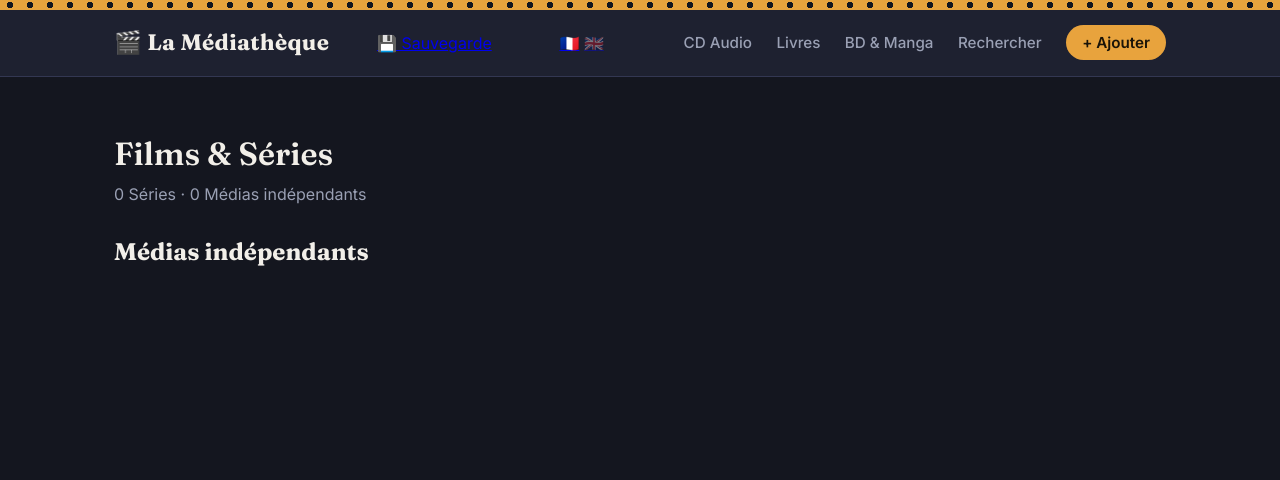
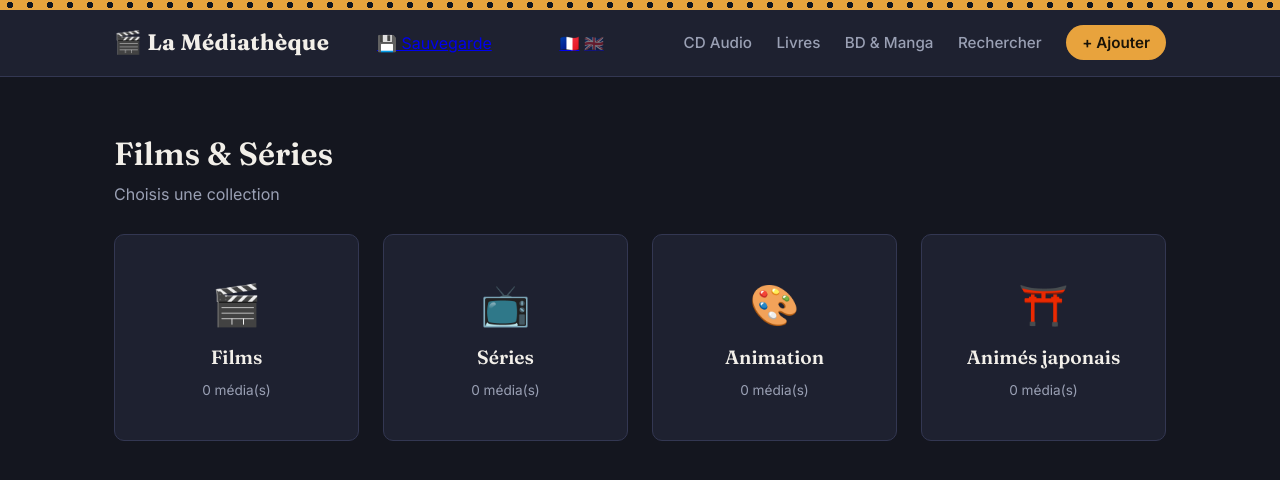
Before and after one commit to DonYsidro/HomeMediatheque, a Flask app: page /films in a window 1280 px wide. Shown: the top 480 px of the page. Run offline with Flask 3, Linux system fonts and the light colour scheme; data that the repository does not hold is empty.

Commit message:
Sous-Categories Film : Films / Serie / Animation / Anime Japonais

```diff
--- a/routes/api_externes.py
+++ b/routes/api_externes.py
@@ -46,9 +46,13 @@ def tmdb_search():
 
     genres = [g["nom"] if "nom" in g else g["name"] for g in detail.get("genres", [])]
 
+    type_suggere = "film" if media_type == "movie" else "serie"
+    if any(g.get("id") == 16 for g in detail.get("genres", [])):
+        type_suggere = "anime" if detail.get("original_language") == "ja" else "animation"
+
     resultat = {
         "titre": detail.get("title") or detail.get("name"),
-        "type": "film" if media_type == "movie" else "serie",
+        "type": type_suggere,
         "annee": (detail.get("release_date") or detail.get("first_air_date") or "")[:4],
         "duree_minutes": detail.get("runtime") or (detail.get("episode_run_time") or [None])[0],
         "nb_episodes": detail.get("number_of_episodes"),
--- a/routes/films.py
+++ b/routes/films.py
@@ -1,4 +1,4 @@
-from flask import Blueprint, render_template, request, redirect, url_for
+from flask import Blueprint, render_template, request, redirect, url_for, abort
 from database import get_db
 from utils import valeur_image
 
@@ -13,10 +13,44 @@ def ajouter_personne(conn, media_id, nom, role):
                  (media_id, personne_id, role))
 
 
+CATEGORIES_VALIDES = ["film", "serie", "animation", "anime"]
+
+
+def types_de_categorie(cat):
+    # les anciens "coffrets" sont rangés avec les films
+    return ("film", "coffret") if cat == "film" else (cat,)
+
+
+def url_categorie(type_media):
+    cat = type_media if type_media in CATEGORIES_VALIDES else "film"
+    return url_for("films.films_categorie", type_choisi=cat)
+
+
 @films_bp.route("/films")
 def films():
     conn = get_db()
-    tous = conn.execute("SELECT * FROM medias ORDER BY serie, titre").fetchall()
+    compteurs = {}
+    for cat in CATEGORIES_VALIDES:
+        types = types_de_categorie(cat)
+        marqueurs = ",".join("?" * len(types))
+        compteurs[cat] = conn.execute(
+            f"SELECT COUNT(*) FROM medias WHERE type IN ({marqueurs})", types
+        ).fetchone()[0]
+    conn.close()
+    return render_template("films.html", compteurs=compteurs)
+
+
+@films_bp.route("/films/categorie/<type_choisi>")
+def films_categorie(type_choisi):
+    if type_choisi not in CATEGORIES_VALIDES:
+        abort(404)
+
+    types = types_de_categorie(type_choisi)
+    marqueurs = ",".join("?" * len(types))
+    conn = get_db()
+    tous = conn.execute(
+        f"SELECT * FROM medias WHERE type IN ({marqueurs}) ORDER BY serie, titre", types
+    ).fetchall()
     conn.close()
 
     series = {}
@@ -40,16 +74,28 @@ def films():
             individuels.append(m)
 
     liste_series = sorted(series.values(), key=lambda s: s["serie"])
-    return render_template("films.html", series=liste_series, medias=individuels)
+    return render_template("films_categorie.html", series=liste_series, medias=individuels, type_choisi=type_choisi)
 
 
 @films_bp.route("/films/serie")
 def films_serie_detail():
     serie = request.args.get("serie", "")
+    cat = request.args.get("cat", "")
     conn = get_db()
-    membres = conn.execute("SELECT * FROM medias WHERE serie = ? ORDER BY annee, titre", (serie,)).fetchall()
+    if cat in CATEGORIES_VALIDES:
+        types = types_de_categorie(cat)
+        marqueurs = ",".join("?" * len(types))
+        membres = conn.execute(
+            f"SELECT * FROM medias WHERE serie = ? AND type IN ({marqueurs}) ORDER BY annee, titre",
+            (serie, *types),
+        ).fetchall()
+    else:
+        cat = "film"
+        membres = conn.execute(
+            "SELECT * FROM medias WHERE serie = ? ORDER BY annee, titre", (serie,)
+        ).fetchall()
     conn.close()
-    return render_template("films_serie_detail.html", membres=membres, serie=serie)
+    return render_template("films_serie_detail.html", membres=membres, serie=serie, type_choisi=cat)
 
 
 @films_bp.route("/ajouter", methods=["GET", "POST"])
@@ -100,7 +146,7 @@ def ajouter():
 
         conn.commit()
         conn.close()
-        return redirect(url_for("index"))
+        return redirect(url_categorie(request.form["type"]))
 
     conn.close()
     return render_template("ajouter.html")
@@ -223,7 +269,7 @@ def modifier(media_id):
 
         conn.commit()
         conn.close()
-        return redirect(url_for("index"))
+        return redirect(url_categorie(request.form["type"]))
 
     media = conn.execute("SELECT * FROM medias WHERE id = ?", (media_id,)).fetchone()
 
@@ -264,10 +310,13 @@ def modifier(media_id):
 @films_bp.route("/supprimer/<int:media_id>", methods=["POST"])
 def supprimer(media_id):
     conn = get_db()
+    media = conn.execute("SELECT type FROM medias WHERE id = ?", (media_id,)).fetchone()
     conn.execute("DELETE FROM medias WHERE id = ?", (media_id,))
     conn.commit()
     conn.close()
-    return redirect(url_for("index"))
+    if media:
+        return redirect(url_categorie(media["type"]))
+    return redirect(url_for("films.films"))
 
 
 @films_bp.route("/voir/<int:media_id>")
--- a/templates/ajouter.html
+++ b/templates/ajouter.html
@@ -11,6 +11,8 @@
         <select name="type" required>
             <option value="film">{{ t('type_film') }}</option>
             <option value="serie">{{ t('type_serie') }}</option>
+            <option value="animation">{{ t('type_animation') }}</option>
+            <option value="anime">{{ t('type_anime') }}</option>
             <option value="coffret">{{ t('type_coffret') }}</option>
         </select>
     </label>
--- a/templates/films.html
+++ b/templates/films.html
@@ -2,54 +2,28 @@
 {% block title %}{{ t('titre_films') }} - Médiathèque{% endblock %}
 {% block content %}
 <h1>{{ t('titre_films') }}</h1>
-<p class="subtitle">{{ series|length }} {{ t('series_titre') }} · {{ medias|length }} {{ t('medias_independants') }}</p>
+<p class="subtitle">{{ t('choisir_collection') }}</p>
 
-{% if series %}
-<h2 style="font-family: var(--font-display); margin-top: 24px;">{{ t('series_titre') }}</h2>
-<div class="grid-medias">
-    {% for s in series %}
-    <a href="/films/serie?serie={{ s.serie|urlencode }}" class="carte-media">
-        <div class="carte-affiche">
-            {% if s.affiche_url %}
-                <img src="{{ s.affiche_url }}" alt="{{ s.serie }}">
-            {% else %}
-                <span class="sans-affiche">🎬</span>
-            {% endif %}
-        </div>
-        <div class="carte-info">
-            <div class="carte-titre">{{ s.serie }}</div>
-            <div class="badge-lieu">🎬 {{ s.tomes_possedes }} {{ t('medias_pluriel') }}</div>
-            {% if s.un_prete %}
-                <div class="badge-prete">{{ t('prete') }}</div>
-            {% endif %}
-        </div>
+<div class="grid-hub">
+    <a href="/films/categorie/film" class="carte-hub">
+        <span class="hub-icone">🎬</span>
+        <span class="hub-titre">{{ t('cat_film') }}</span>
+        <span class="hub-compte">{{ compteurs.film }} {{ t('medias_pluriel') }}</span>
     </a>
-    {% endfor %}
-</div>
-{% endif %}
-
-<h2 style="font-family: var(--font-display); margin-top: 24px;">{{ t('medias_independants') }}</h2>
-<div class="grid-medias">
-    {% for m in medias %}
-    <a href="/voir/{{ m.id }}" class="carte-media">
-        <div class="carte-affiche">
-            {% if m.affiche_url %}
-                <img src="{{ m.affiche_url }}" alt="{{ m.titre }}">
-            {% else %}
-                <span class="sans-affiche">🎬</span>
-            {% endif %}
-        </div>
-        <div class="carte-info">
-            <div class="carte-titre">{{ m.titre }}</div>
-            <div class="carte-meta">{{ t('type_' + m.type) }}{% if m.annee %} · {{ m.annee }}{% endif %}</div>
-            <div class="badge-lieu">📍 {{ m.lieu_stockage }}</div>
-            {% if m.est_prete %}
-                <div class="badge-prete">{{ t('prete') }}{% if m.prete_a %} {{ t('a_prefixe') }} {{ m.prete_a }}{% endif %}</div>
-            {% else %}
-                <div class="badge-dispo">{{ t('disponible') }}</div>
-            {% endif %}
-        </div>
+    <a href="/films/categorie/serie" class="carte-hub">
+        <span class="hub-icone">📺</span>
+        <span class="hub-titre">{{ t('cat_serie') }}</span>
+        <span class="hub-compte">{{ compteurs.serie }} {{ t('medias_pluriel') }}</span>
     </a>
-    {% endfor %}
+    <a href="/films/categorie/animation" class="carte-hub">
+        <span class="hub-icone">🎨</span>
+        <span class="hub-titre">{{ t('cat_animation') }}</span>
+        <span class="hub-compte">{{ compteurs.animation }} {{ t('medias_pluriel') }}</span>
+    </a>
+    <a href="/films/categorie/anime" class="carte-hub">
+        <span class="hub-icone">⛩️</span>
+        <span class="hub-titre">{{ t('cat_anime') }}</span>
+        <span class="hub-compte">{{ compteurs.anime }} {{ t('medias_pluriel') }}</span>
+    </a>
 </div>
 {% endblock %}
--- a/templates/films_serie_detail.html
+++ b/templates/films_serie_detail.html
@@ -1,7 +1,7 @@
 {% extends "base.html" %}
 {% block title %}{{ serie }} - Médiathèque{% endblock %}
 {% block content %}
-<p><a href="/films" class="lien-discret">{{ t('retour') }}</a></p>
+<p><a href="/films/categorie/{{ type_choisi }}" class="lien-discret">{{ t('retour') }}</a></p>
 <h1>{{ serie }}</h1>
 <p class="subtitle">{{ membres|length }} {{ t('medias_pluriel') }}</p>
 
--- a/templates/modifier.html
+++ b/templates/modifier.html
@@ -9,6 +9,8 @@
         <select name="type" required>
             <option value="film" {% if media.type == 'film' %}selected{% endif %}>{{ t('type_film') }}</option>
             <option value="serie" {% if media.type == 'serie' %}selected{% endif %}>{{ t('type_serie') }}</option>
+            <option value="animation" {% if media.type == 'animation' %}selected{% endif %}>{{ t('type_animation') }}</option>
+            <option value="anime" {% if media.type == 'anime' %}selected{% endif %}>{{ t('type_anime') }}</option>
             <option value="coffret" {% if media.type == 'coffret' %}selected{% endif %}>{{ t('type_coffret') }}</option>
         </select>
     </label>
--- a/templates/recherche.html
+++ b/templates/recherche.html
@@ -12,6 +12,8 @@
             <option value="">{{ t('tous') }}</option>
             <option value="film" {% if filtres.get('type') == 'film' %}selected{% endif %}>{{ t('type_film') }}</option>
             <option value="serie" {% if filtres.get('type') == 'serie' %}selected{% endif %}>{{ t('type_serie') }}</option>
+            <option value="animation" {% if filtres.get('type') == 'animation' %}selected{% endif %}>{{ t('type_animation') }}</option>
+            <option value="anime" {% if filtres.get('type') == 'anime' %}selected{% endif %}>{{ t('type_anime') }}</option>
             <option value="coffret" {% if filtres.get('type') == 'coffret' %}selected{% endif %}>{{ t('type_coffret') }}</option>
         </select>
     </label>
--- a/templates/voir.html
+++ b/templates/voir.html
@@ -1,7 +1,7 @@
 {% extends "base.html" %}
 {% block title %}{{ media.titre }} - Médiathèque{% endblock %}
 {% block content %}
-<p><a href="/films" class="lien-discret">{{ t('retour') }}</a></p>
+<p><a href="/films/categorie/{{ 'film' if media.type == 'coffret' else media.type }}" class="lien-discret">{{ t('retour') }}</a></p>
 <div class="carte-media" style="max-width:500px; cursor:default;">
     <div class="carte-affiche" style="aspect-ratio:2/3; max-height:400px;">
         {% if media.affiche_url %}
--- a/translations.py
+++ b/translations.py
@@ -1,5 +1,7 @@
 TRANSLATIONS = {
     'fr': {
+        'cat_film': 'Films', 'cat_serie': 'Séries', 'cat_animation': 'Animation', 'cat_anime': 'Animés japonais',
+        'type_animation': 'Animation', 'type_anime': 'Animé japonais',
         # Bandeau
         'accueil': 'Accueil', 'films': 'Films & Séries', 'cds': 'CD Audio',
         'livres': 'Livres', 'bd_mangas': 'BD & Manga', 'rechercher': 'Rechercher',
@@ -78,6 +80,8 @@ TRANSLATIONS = {
         'appliquer_modifs': 'Appliquer les modifications', 'lignes_maj': 'ligne(s) mise(s) à jour.',
     },
     'en': {
+        'cat_film': 'Movies', 'cat_serie': 'TV Shows', 'cat_animation': 'Animation', 'cat_anime': 'Japanese anime',
+        'type_animation': 'Animation', 'type_anime': 'Japanese anime',
         'accueil': 'Home', 'films': 'Movies & TV Shows', 'cds': 'Music CDs',
         'livres': 'Books', 'bd_mangas': 'Comics & Manga', 'rechercher': 'Search',
         'ajouter': '+ Add', 'sauvegarde': 'Backup', 'retour': '← Back', 'genres_label': 'Genres', 'realisateurs_label': 'Director(s)',
```
Also changed, not shown: templates/films_categorie.html (added, +57 -0 lines).
